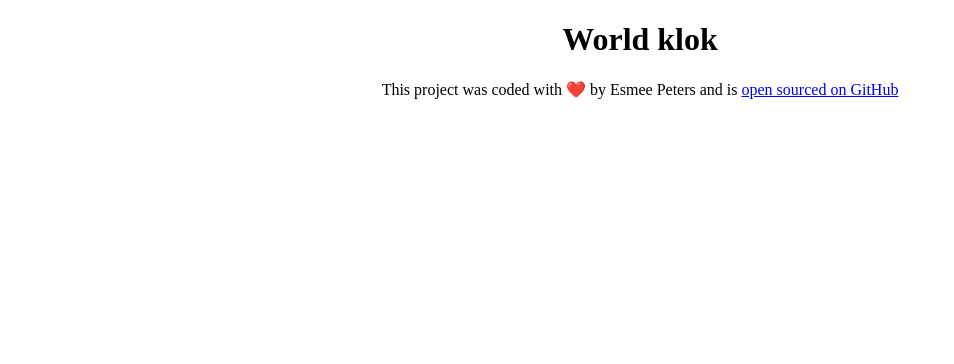
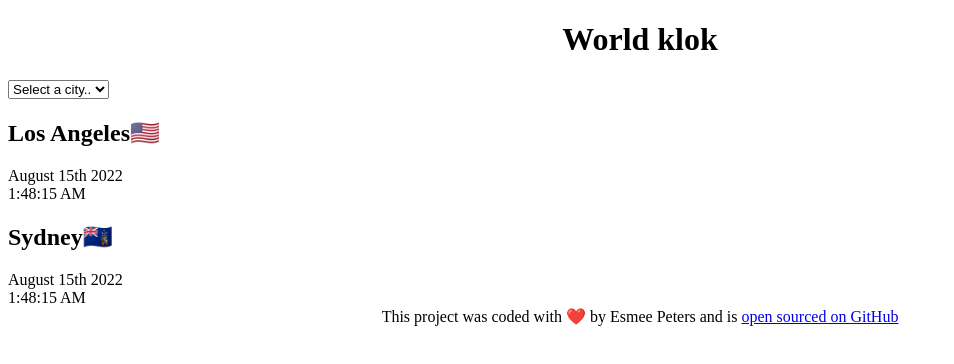
Before and after one commit to esmeep/World-klok, a plain HTML site: page index.html in a window 1280 px wide. Shown: the whole page, without its empty margins (0-954 px from the left). Drawn offline with Linux system fonts and the light colour scheme.

Commit message:
Added the basic HTML

```diff
--- a/index.html
+++ b/index.html
@@ -8,11 +8,30 @@
     <title>World klok</title>
   </head>
   <body>
-    <h1>World klok</h1>
+    <div class="container">
+      <h1>World klok</h1>
+      <select name="" id="">
+        <option value="">Select a city..</option>
+        <option value="">Londen</option>
+        <option value="">New York</option>
+        <option value="">Amersfoort</option>
+      </select>
+      <div class="city">
+        <h2>Los Angeles🇺🇸</h2>
+        <div class="date">August 15th 2022</div>
+        <div class="time">1:48:15 AM</div>
+      </div>
+      <div class="city">
+        <h2>Sydney🇬🇸</h2>
+        <div class="date">August 15th 2022</div>
+        <div class="time">1:48:15 AM</div>
+      </div>
+    </div>
     <footer>
       This project was coded with ❤️ by Esmee Peters and is
       <a href="https://github.com/esmeep/World-klok">open sourced on GitHub</a>
     </footer>
+
     <script src="JS/Script.js"></script>
   </body>
 </html>
```
Also changed, not shown: ._index.html.
